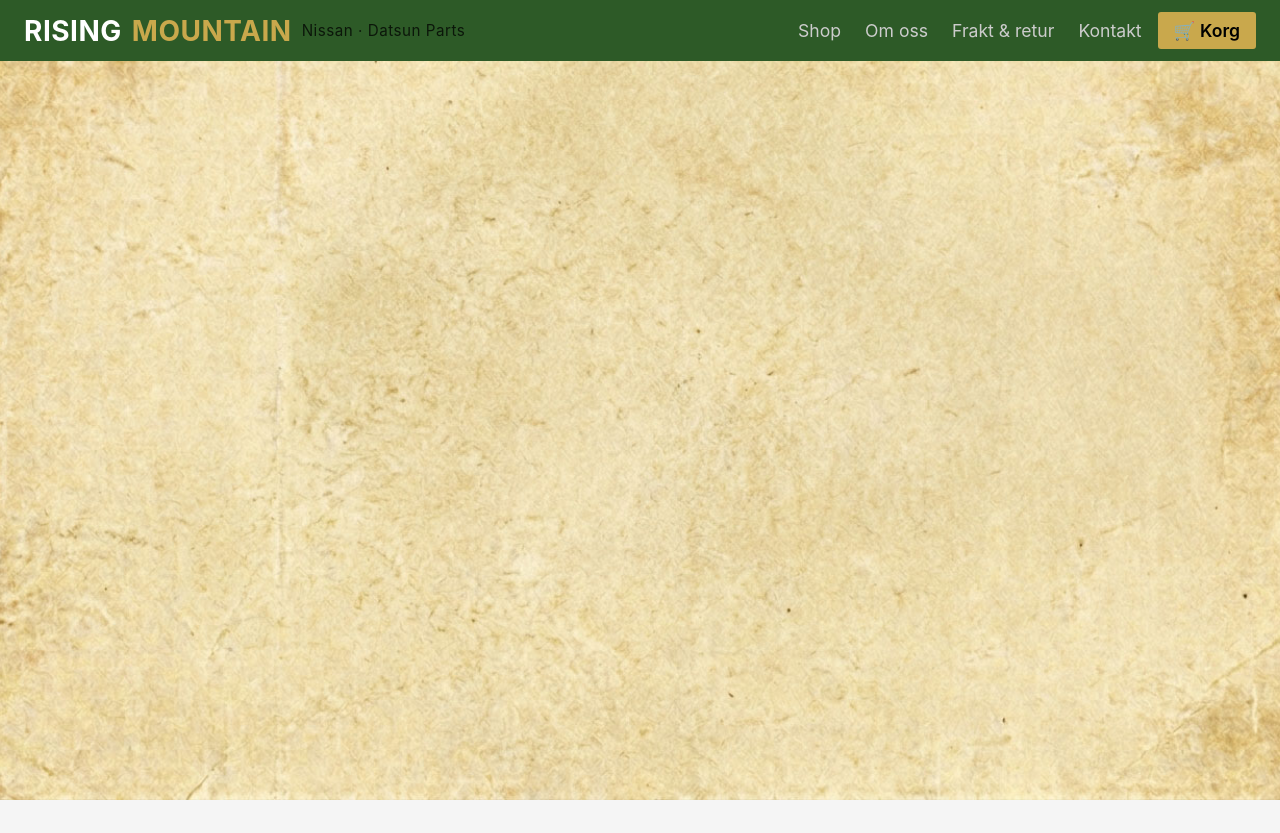
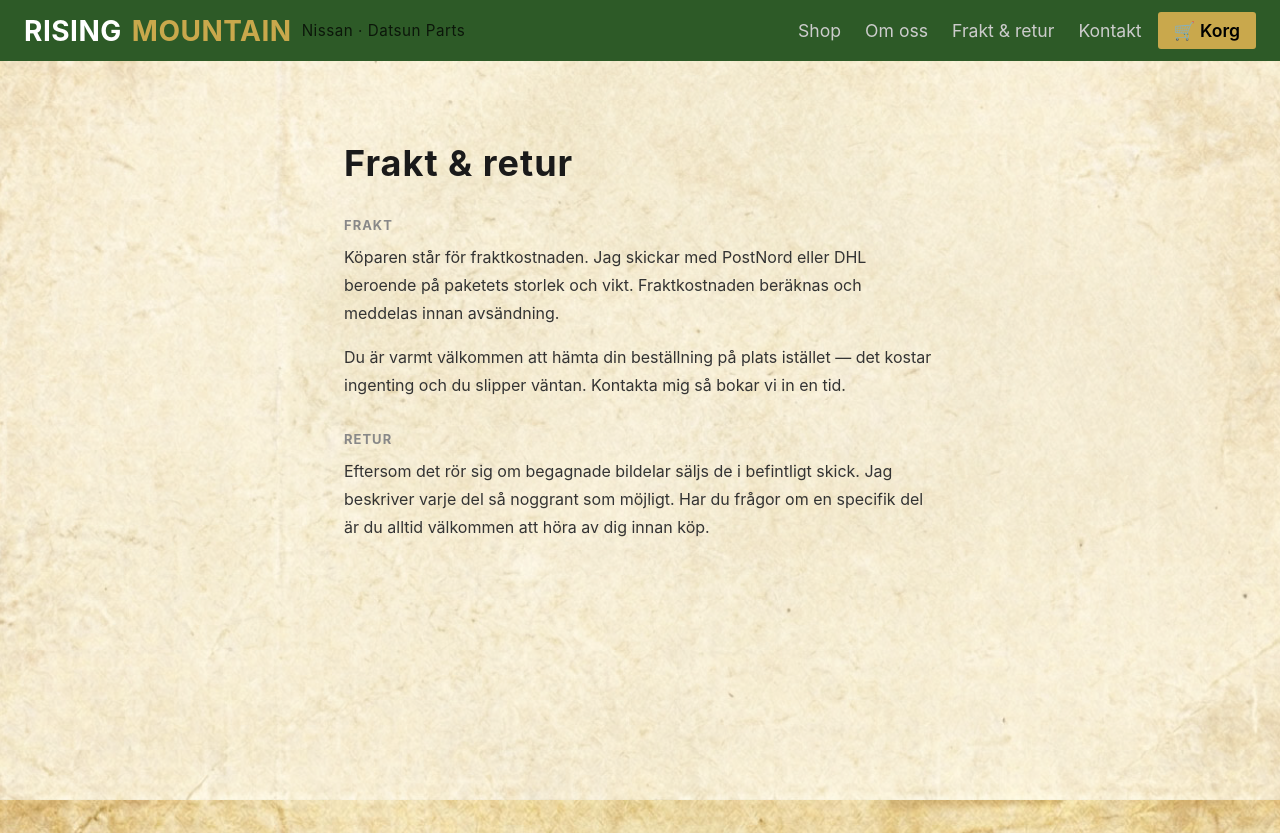
Before and after one commit to M-Lenvik/Rising-Mountain, a React (Vite) app in the folder rising-mountain/frontend/: page /Rising-Mountain/shipping in a window 1280 px wide. Before the commit the page ends 800 px from the top, so only its background shows below. Built offline with nearby package versions, Linux system fonts and the light colour scheme; what @medusajs/js-sdk would draw is missing.

Commit message:
feat: info

```diff
--- a/rising-mountain/frontend/src/App.jsx
+++ b/rising-mountain/frontend/src/App.jsx
@@ -4,6 +4,9 @@ import LandingPage from './pages/LandingPage.jsx'
 import StorePage from './pages/StorePage.jsx'
 import ProductPage from './pages/ProductPage.jsx'
 import CartPage from './pages/CartPage.jsx'
+import AboutPage from './pages/AboutPage.jsx'
+import ShippingPage from './pages/ShippingPage.jsx'
+import ContactPage from './pages/ContactPage.jsx'
 
 export default function App() {
   return (
@@ -14,6 +17,9 @@ export default function App() {
         <Route path="/shop" element={<StorePage />} />
         <Route path="/products/:handle" element={<ProductPage />} />
         <Route path="/cart" element={<CartPage />} />
+        <Route path="/about" element={<AboutPage />} />
+        <Route path="/shipping" element={<ShippingPage />} />
+        <Route path="/contact" element={<ContactPage />} />
       </Routes>
     </>
   )
--- a/rising-mountain/frontend/src/components/Navbar.jsx
+++ b/rising-mountain/frontend/src/components/Navbar.jsx
@@ -28,9 +28,9 @@ export default function Navbar() {
 
       <div className={`${styles.links} ${menuOpen ? styles.linksOpen : ''}`}>
         <Link to="/shop" onClick={closeMenu}>Shop</Link>
-        <Link to="/" onClick={closeMenu}>Om oss</Link>
-        <a href="#" onClick={closeMenu}>Frakt & retur</a>
-        <a href="#" onClick={closeMenu}>Kontakt</a>
+        <Link to="/about" onClick={closeMenu}>Om oss</Link>
+        <Link to="/shipping" onClick={closeMenu}>Frakt & retur</Link>
+        <Link to="/contact" onClick={closeMenu}>Kontakt</Link>
       </div>
 
       <Link to="/cart" className={styles.cartBtn} onClick={closeMenu}>🛒 Korg</Link>
--- a/rising-mountain/frontend/src/components/Navbar.module.css
+++ b/rising-mountain/frontend/src/components/Navbar.module.css
@@ -9,6 +9,7 @@
   position: sticky;
   top: 0;
   z-index: 100;
+  margin-bottom: 32px;
 }
 
 .logo {
--- a/rising-mountain/frontend/src/index.css
+++ b/rising-mountain/frontend/src/index.css
@@ -7,6 +7,19 @@ body {
   font-size: 14px;
   min-height: 100vh;
   overflow-x: hidden;
+  position: relative;
+}
+body::before {
+  content: '';
+  position: fixed;
+  inset: 0;
+  background: rgba(255, 255, 255, 0.45);
+  pointer-events: none;
+  z-index: 0;
+}
+#root {
+  position: relative;
+  z-index: 1;
 }
 a { text-decoration: none; color: inherit; }
 button { cursor: pointer; }
--- /dev/null
+++ b/rising-mountain/frontend/src/pages/AboutPage.jsx
@@ -0,0 +1,26 @@
+import styles from './InfoPage.module.css'
+
+export default function AboutPage() {
+  return (
+    <div className={styles.page}>
+      <div className={styles.content}>
+        <h1>Om Rising Mountain</h1>
+        <p>
+          Rising Mountain är ingen butik i traditionell mening — snarare resultatet av ett långt
+          liv med Nissan och Datsun. Genom åren har jag samlat på mig ett större antal delar
+          som det visat sig att jag inte längre behöver, och istället för att låta dem samla damm
+          känns det rätt att ge dem en chans att komma till nytta igen.
+        </p>
+        <p>
+          Delarna förvaras på mitt lantställe dit jag åker ofta, men det kan också dröja mellan
+          besöken. Jag skickar delarna så snart som möjligt efter beställning — har man tur går
+          paketet iväg redan dagen efter, men ibland kan det ta ett par veckor.
+        </p>
+        <p>
+          Du är självklart välkommen att komma förbi och hämta på plats om du föredrar det.
+          Hör av dig så kommer vi överens om en tid.
+        </p>
+      </div>
+    </div>
+  )
+}
--- /dev/null
+++ b/rising-mountain/frontend/src/pages/ContactPage.jsx
@@ -0,0 +1,15 @@
+import styles from './InfoPage.module.css'
+
+export default function ContactPage() {
+  return (
+    <div className={styles.page}>
+      <div className={styles.content}>
+        <h1>Kontakt</h1>
+        <p><strong>Rising Mountain</strong></p>
+        <p>
+          <a href="mailto:risingmountain@gmail.com">risingmountain@gmail.com</a>
+        </p>
+      </div>
+    </div>
+  )
+}
--- /dev/null
+++ b/rising-mountain/frontend/src/pages/InfoPage.module.css
@@ -0,0 +1,48 @@
+.page {
+  min-height: calc(100vh - 60px);
+}
+
+.content {
+  max-width: 640px;
+  margin: 0 auto;
+  padding: 48px 24px 64px;
+}
+
+.content h1 {
+  font-size: clamp(1.5rem, 5vw, 2.25rem);
+  font-weight: 700;
+  letter-spacing: 1px;
+  color: #1a1a1a;
+  margin-bottom: 24px;
+}
+
+.content h2 {
+  font-size: 13px;
+  text-transform: uppercase;
+  letter-spacing: 1px;
+  color: #888;
+  margin-top: 32px;
+  margin-bottom: 10px;
+}
+
+.content p {
+  font-size: clamp(0.9rem, 2.5vw, 1rem);
+  line-height: 1.75;
+  color: #333;
+  margin-bottom: 16px;
+}
+
+.content a {
+  color: #2d5a27;
+  text-decoration: underline;
+}
+
+.content a:hover {
+  color: #3a7332;
+}
+
+@media (max-width: 600px) {
+  .content {
+    padding: 32px 16px 48px;
+  }
+}
--- a/rising-mountain/frontend/src/pages/LandingPage.jsx
+++ b/rising-mountain/frontend/src/pages/LandingPage.jsx
@@ -1,5 +1,5 @@
 import { Link } from 'react-router-dom'
-import risingMountainImg from '../assets/RisingMountain_logga.png'
+import risingMountainImg from '../assets/RisingMountain_landingpage.png'
 import styles from './LandingPage.module.css'
 
 export default function LandingPage() {
@@ -25,16 +25,6 @@ export default function LandingPage() {
           men det finns också en del delar till andra märken.
         </p>
 
-        <div className={styles.infoBox}>
-          <h2>Efter köp</h2>
-          <p>
-            När du lagt din beställning tar vi kontakt med dig. Delarna skickas så
-            snart som möjligt, men eftersom de förvaras på lantstället kan det
-            ibland dröja ett par veckor. Har man tur går paketet iväg redan dagen
-            efter.
-          </p>
-        </div>
-
         <Link to="/shop" className={styles.shopBtn}>
           Till butiken →
         </Link>
--- /dev/null
+++ b/rising-mountain/frontend/src/pages/ShippingPage.jsx
@@ -0,0 +1,26 @@
+import styles from './InfoPage.module.css'
+
+export default function ShippingPage() {
+  return (
+    <div className={styles.page}>
+      <div className={styles.content}>
+        <h1>Frakt & retur</h1>
+        <h2>Frakt</h2>
+        <p>
+          Köparen står för fraktkostnaden. Jag skickar med PostNord eller DHL beroende på
+          paketets storlek och vikt. Fraktkostnaden beräknas och meddelas innan avsändning.
+        </p>
+        <p>
+          Du är varmt välkommen att hämta din beställning på plats istället — det kostar
+          ingenting och du slipper väntan. Kontakta mig så bokar vi in en tid.
+        </p>
+        <h2>Retur</h2>
+        <p>
+          Eftersom det rör sig om begagnade bildelar säljs de i befintligt skick. Jag beskriver
+          varje del så noggrant som möjligt. Har du frågor om en specifik del är du alltid
+          välkommen att höra av dig innan köp.
+        </p>
+      </div>
+    </div>
+  )
+}
```
Also changed, not shown: rising-mountain/frontend/src/assets/RisingMountain_landingpage.png (added).
